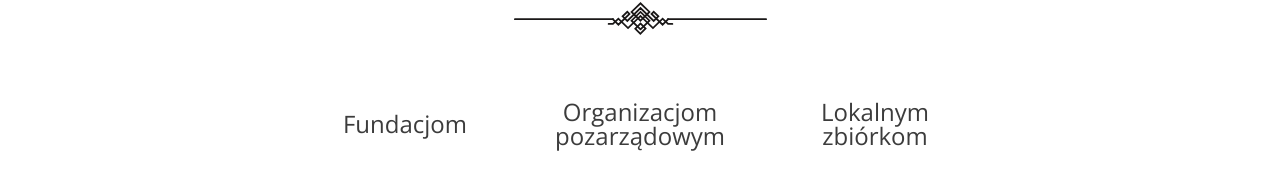
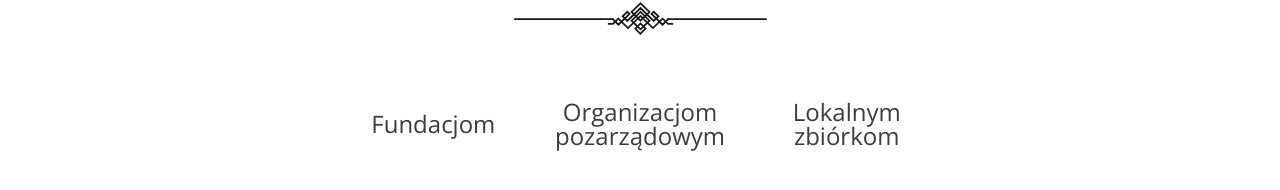
Before and after one commit to MateuszChmiest/Oddaj-w-dobre-rece, a React (Create React App) app in the folder my-app/: page / in a window 1280 px wide. Shown: the part 2655-2845 px from the top of the page. Built offline with nearby package versions, Linux system fonts and the light colour scheme.

Commit message:
burger repair

```diff
--- a/my-app/src/components/Nav.js
+++ b/my-app/src/components/Nav.js
@@ -54,6 +54,7 @@ const Nav = () => {
 				<LinkScroll
 					onClick={toggleBurger}
 					className='nav__element'
+					to="HomeWhoWeHelp"
 					spy={true}
 					smooth={true}
 					duration={500}>
--- a/my-app/src/scss/_homewhowehelp.scss
+++ b/my-app/src/scss/_homewhowehelp.scss
@@ -11,8 +11,12 @@
 		margin-top: 3rem;
 
 		h2 {
+			font-size: 1.5rem;
+			color: $color-darkgray;
+
+			@include tablet {
 				font-size: 2rem;
-            color: $color-darkgray;
+			}
 		}
 	}
 
@@ -34,14 +38,21 @@
 		display: flex;
 		align-items: center;
 		justify-content: center;
-        width: 209px;
-        height: 79px;
-        font-size: 1.5rem;
+		width: 100%;
+		max-width: 120px;
+		height: 50px;
+		font-size: 0.75rem;
 		text-align: center;
 		color: $color-darkgray;
 		border: 0.75px solid transparent;
-        transition: .2s;
+		transition: 0.2s;
 		cursor: pointer;
+
+		@include tablet {
+			max-width: 209px;
+			height: 79px;
+			font-size: 1.5rem;
+		}
 
 		&:nth-of-type(2) {
 			margin: 0 1.5rem 0 1.5rem;
@@ -50,6 +61,5 @@
 		&:hover {
 			border-color: $color-darkgray;
 		}
-
 	}
 }
--- a/my-app/src/scss/_nav.scss
+++ b/my-app/src/scss/_nav.scss
@@ -37,7 +37,7 @@
 		.line {
 			display: block;
 			height: 3px;
-			width: 100%;
+			width: 31px;
 			border-radius: 10px;
 			background: $color-darkgray;
 			position: relative;
```
Lines whose indentation alone changed are shown as unchanged.
